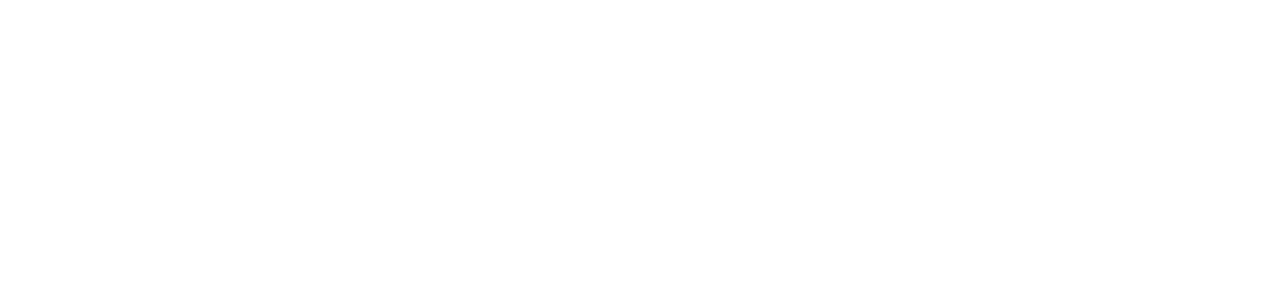
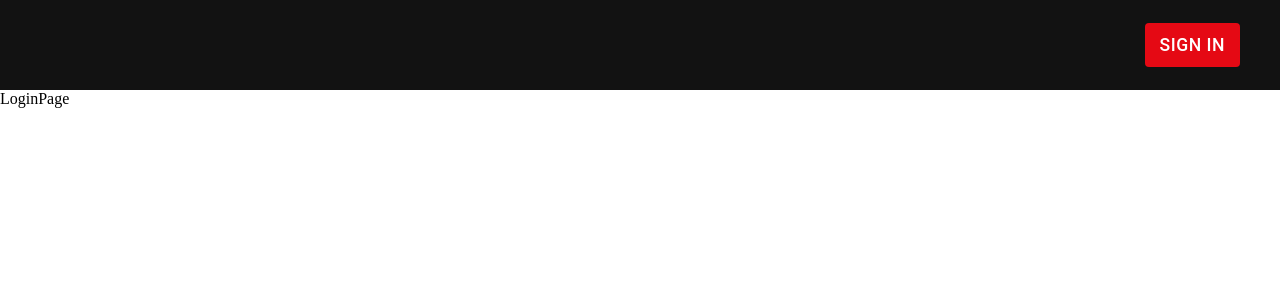
Before and after one commit to KristijonasSim/Movie-Api, a React (Create React App) app: page /login in a window 1280 px wide. Before the commit this address had no page. Shown: the top 300 px of the page. Built offline with nearby package versions, Linux system fonts and the light colour scheme.

Commit message:
feat: add Navbar

```diff
--- a/public/index.html
+++ b/public/index.html
@@ -26,7 +26,7 @@
     -->
     <title>React App</title>
   </head>
-  <body>
+  <body style="margin:0">
     <noscript>You need to enable JavaScript to run this app.</noscript>
     <div id="root"></div>
     <!--
--- a/src/App.js
+++ b/src/App.js
@@ -1,11 +1,11 @@
 import React from "react";
 import Box from '@mui/material/Box';
-
+import MainPage from "./pages/main_page/MainPage";
 
 const  App = () => {
   return (
     <Box>
-
+      <MainPage/>
     </Box>
   );
 }
--- /dev/null
+++ b/src/components/navbar/Navbar.jsx
@@ -0,0 +1,48 @@
+import React from 'react'
+import styled from '@emotion/styled';
+import { Box } from '@mui/system';
+import { Button } from '@mui/material';
+import LoginPage from '../../pages/login_page/LoginPage';
+import {Link} from '@mui/material';
+
+
+const Navbar = () => {
+
+const StyledNavbarBox = styled(Box)`
+  width:100vw;
+  height:90px;
+  background-color: #121212;
+  color: #fff;
+  display:flex;
+  align-items:center;
+`
+
+const StyledSignButtonBox = styled(Box)`
+  width:100%;
+  display:flex;
+  justify-content: flex-end;
+  align-items:center;
+  margin-right: 40px;
+`
+
+const StyledSignButton = styled(Button)`
+  font-size: 1.10rem;
+  color:#fff;
+  height:10%;
+  text-decoration:none;
+  padding: 7px 15px;
+  background-color: #E50914;
+  &:hover {color: #C1C1C1; transition: 0.7s ease-in-out}
+`
+  return (
+    <StyledNavbarBox>
+      <StyledSignButtonBox>
+        <Link href="login">
+        <StyledSignButton>Sign in</StyledSignButton>
+        </Link>
+      </StyledSignButtonBox>
+    </StyledNavbarBox>
+  )
+}
+
+export default Navbar
--- a/src/index.css
+++ b/src/index.css
@@ -1,10 +1,6 @@
 body {
-  margin: 0;
-  font-family: -apple-system, BlinkMacSystemFont, 'Segoe UI', 'Roboto', 'Oxygen',
-    'Ubuntu', 'Cantarell', 'Fira Sans', 'Droid Sans', 'Helvetica Neue',
-    sans-serif;
-  -webkit-font-smoothing: antialiased;
-  -moz-osx-font-smoothing: grayscale;
+ background-image:
+
 }
 
 code {
--- a/src/index.js
+++ b/src/index.js
@@ -6,12 +6,15 @@
   Routes,
   Route,
 } from "react-router-dom";
-
+import LoginPage from './pages/login_page/LoginPage';
+import Navbar from './components/navbar/Navbar';
 const root = ReactDOM.createRoot(document.getElementById('root'));
 root.render(
   <BrowserRouter>
+    <Navbar />
     <Routes>
       <Route index element={<App/>} />
+      <Route path="login" element={<LoginPage/>}/>
     </Routes>
   </BrowserRouter>
 );
--- /dev/null
+++ b/src/pages/login_page/LoginPage.jsx
@@ -0,0 +1,9 @@
+import React from 'react'
+
+const LoginPage = () => {
+  return (
+    <div>LoginPage</div>
+  )
+}
+
+export default LoginPage
--- /dev/null
+++ b/src/pages/main_page/MainPage.jsx
@@ -0,0 +1,9 @@
+import React from 'react'
+
+const MainPage = () => {
+  return (
+    <div>MainPage</div>
+  )
+}
+
+export default MainPage
```
Also changed, not shown: public/robots.txt (deleted), src/components/utilities/netflix.jpg (added).
